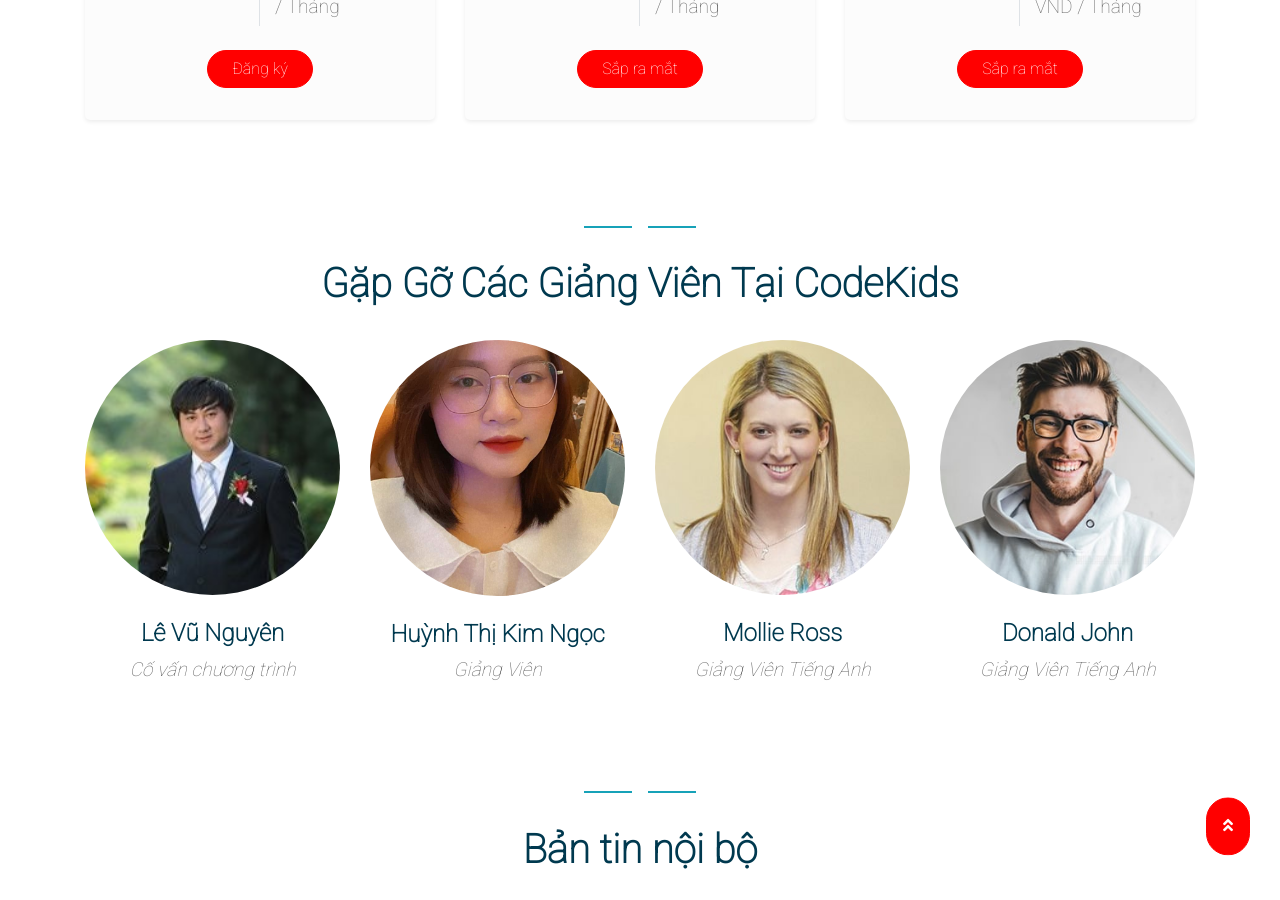
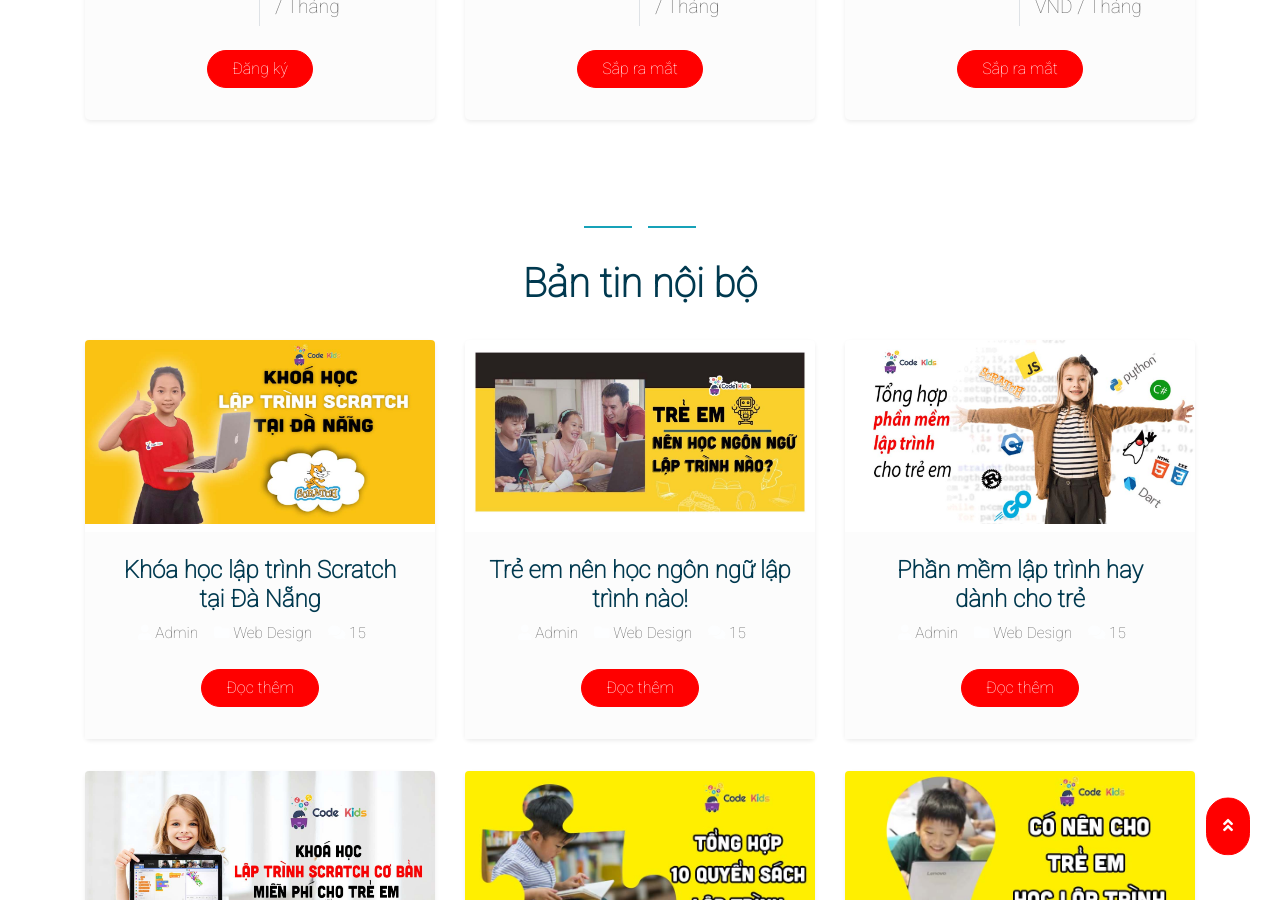
Before and after one commit to codegymdanang/leacademy, a Jekyll site: the page built from index.html, in a window 1280 px wide and 900 px high, scrolled down 6853 px. Built offline with Jekyll 4.4.1, drawn with Linux system fonts in a browser that asks for light colours; nearby versions of some CDN libraries; the list of posts is cut into pages by our own code.

```diff
--- a/_layouts/home.html
+++ b/_layouts/home.html
@@ -380,85 +380,6 @@
 
 
 
-<!-- Team Start -->
-<div class="container-fluid pt-5">
-    <div class="container">
-        <div class="text-center pb-2">
-            <p class="section-title px-5"><span class="px-2"></span></p>
-            <h1 class="mb-4">Gặp Gỡ Các Giảng Viên Tại CodeKids</h1>
-        </div>
-        <div class="row">
-            <div class="col-md-6 col-lg-3 text-center team mb-5">
-                <div class="position-relative overflow-hidden mb-4" style="border-radius: 100%;">
-                    <img class="img-fluid w-100" src="{{'/images/nguyen.jpeg' | prepend: site.baseurl }}"  alt="" >
-                    <div
-                            class="team-social d-flex align-items-center justify-content-center w-100 h-100 position-absolute">
-                        <a class="btn btn-outline-light text-center mr-2 px-0" style="width: 38px; height: 38px;"
-                           href="https://levunguyen.com/ve-tac-gia/" target="_blank"><i class="fa fa-globe"></i></a>
-                        <a class="btn btn-outline-light text-center mr-2 px-0" style="width: 38px; height: 38px;"
-                           href="https://hoclaptrinhonline.asia" target="_blank" ><i class="fab fa-facebook-f"></i></a>
-                        <a class="btn btn-outline-light text-center px-0" style="width: 38px; height: 38px;"
-                           href="https://www.linkedin.com/in/levunguyen/" target="_blank"><i class="fab fa-linkedin-in"></i></a>
-                    </div>
-                </div>
-                <h4>Lê Vũ Nguyên</h4>
-                <i> Cố vấn chương trình</i>
-            </div>
-            <div class="col-md-6 col-lg-3 text-center team mb-5">
-                <div class="position-relative overflow-hidden mb-4" style="border-radius: 100%;">
-                    <img class="img-fluid w-100" src="{{'/images/ngoc.jpg' | prepend: site.baseurl }}"  alt="" >
-                    <div
-                            class="team-social d-flex align-items-center justify-content-center w-100 h-100 position-absolute">
-                        <a class="btn btn-outline-light text-center mr-2 px-0" style="width: 38px; height: 38px;"
-                           href="https://levunguyen.com"><i class="fa fa-globe"></i></a>
-                        <a class="btn btn-outline-light text-center mr-2 px-0" style="width: 38px; height: 38px;"
-                           href="https://hoclaptrinhonline.asia"><i class="fab fa-facebook-f"></i></a>
-                        <a class="btn btn-outline-light text-center px-0" style="width: 38px; height: 38px;"
-                           href="https://www.linkedin.com/in/levunguyen/"><i class="fab fa-linkedin-in"></i></a>
-                    </div>
-                </div>
-                <h4>Huỳnh Thị Kim Ngọc</h4>
-                <i>Giảng Viên</i>
-            </div>
-            <div class="col-md-6 col-lg-3 text-center team mb-5">
-                <div class="position-relative overflow-hidden mb-4" style="border-radius: 100%;">
-                    <img class="img-fluid w-100"src="{{'/images/team-3.jpg' | prepend: site.baseurl }}"  alt="" >
-                    <div
-                            class="team-social d-flex align-items-center justify-content-center w-100 h-100 position-absolute">
-                        <a class="btn btn-outline-light text-center mr-2 px-0" style="width: 38px; height: 38px;"
-                           href="#"><i class="fab fa-twitter"></i></a>
-                        <a class="btn btn-outline-light text-center mr-2 px-0" style="width: 38px; height: 38px;"
-                           href="#"><i class="fab fa-facebook-f"></i></a>
-                        <a class="btn btn-outline-light text-center px-0" style="width: 38px; height: 38px;"
-                           href="#"><i class="fab fa-linkedin-in"></i></a>
-                    </div>
-                </div>
-                <h4>Mollie Ross</h4>
-                <i>Giảng Viên Tiếng Anh</i>
-            </div>
-            <div class="col-md-6 col-lg-3 text-center team mb-5">
-                <div class="position-relative overflow-hidden mb-4" style="border-radius: 100%;">
-                    <img class="img-fluid w-100" src="{{'/images/team-4.jpg' | prepend: site.baseurl }}"  alt="" >
-                    <div
-                            class="team-social d-flex align-items-center justify-content-center w-100 h-100 position-absolute">
-                        <a class="btn btn-outline-light text-center mr-2 px-0" style="width: 38px; height: 38px;"
-                           href="#"><i class="fab fa-twitter"></i></a>
-                        <a class="btn btn-outline-light text-center mr-2 px-0" style="width: 38px; height: 38px;"
-                           href="#"><i class="fab fa-facebook-f"></i></a>
-                        <a class="btn btn-outline-light text-center px-0" style="width: 38px; height: 38px;"
-                           href="#"><i class="fab fa-linkedin-in"></i></a>
-                    </div>
-                </div>
-                <h4>Donald John</h4>
-                <i>Giảng Viên Tiếng Anh</i>
-            </div>
-        </div>
-    </div>
-</div>
-<!-- Team End -->
-
-
-
 <!-- Blog Start -->
 <div class="container-fluid pt-5">
     <div class="container">
```
